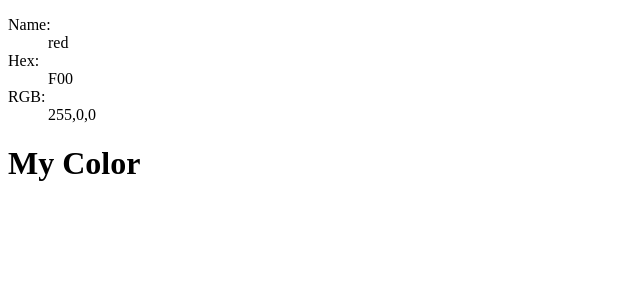
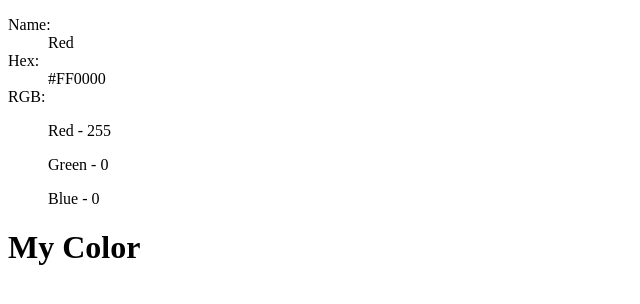
Before and after one commit to meganamarshall/layout-components, a React app: page / in a window 1280 px wide. Shown: the top 304 px of the page, without its empty margins (0-640 px from the left). Built offline with nearby package versions, Linux system fonts and the light colour scheme.

Commit message:
refactoring based on example

```diff
--- a/src/components/Color.js
+++ b/src/components/Color.js
@@ -1,22 +1,37 @@
 import React from 'react';
 
+const hexFromColor = color => {
+  return `${color.toString(16).padStart(2, 0)}`.toUpperCase();
+};
+
+const hexFromRGB = (rgb) => {
+  return `#${hexFromColor(rgb.red)}${hexFromColor(rgb.green)}${hexFromColor(rgb.blue)}`;
+};
+
 export default function Color() {
-  const color = {
-    name: 'red',
-    hex: 'F00',
-    rgb: '255,0,0'
+  const name = 'Red';
+  const rgb = {
+    red: 255,
+    green: 0,
+    blue: 0
   };
+  const hex = hexFromRGB(rgb);
+
 
   return (
     <dl>
       <dt>Name:</dt>
-      <dd>{color.name}</dd>
+      <dd>{name}</dd>
 
       <dt>Hex:</dt>
-      <dd>{color.hex}</dd>
+      <dd>{hex}</dd>
 
       <dt>RGB:</dt>
-      <dd>{color.rgb}</dd>
+      <dd>
+        <p>Red - {rgb.red}</p>
+        <p>Green - {rgb.green}</p>
+        <p>Blue - {rgb.blue}</p>
+      </dd>
     </dl>
   );
 }
```
